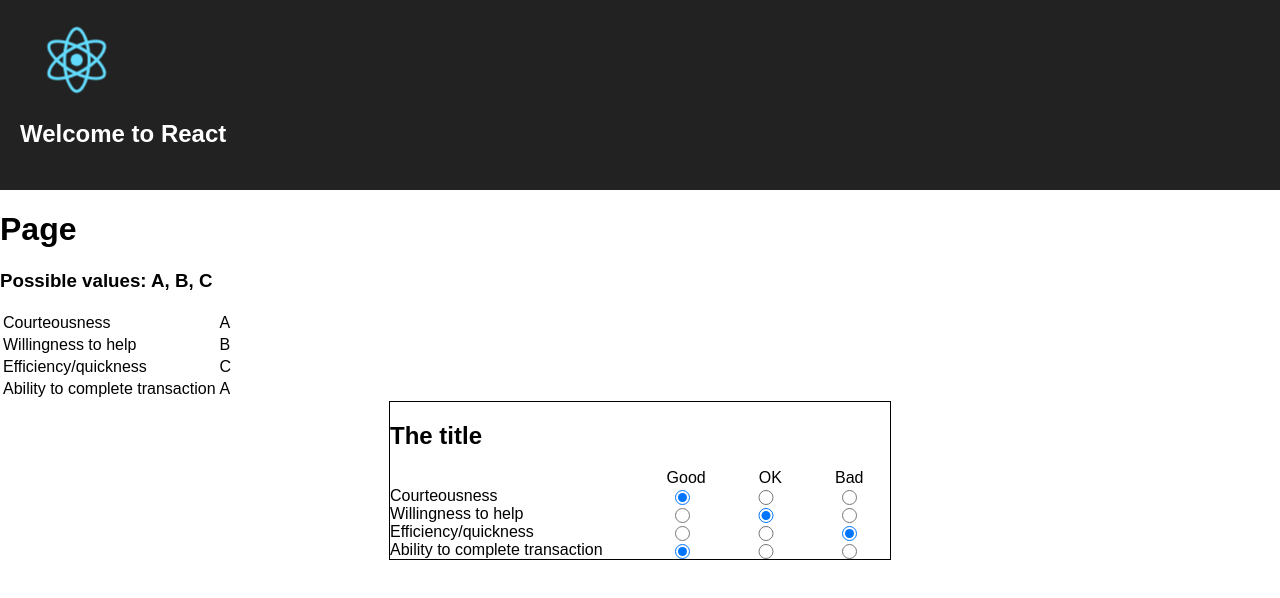
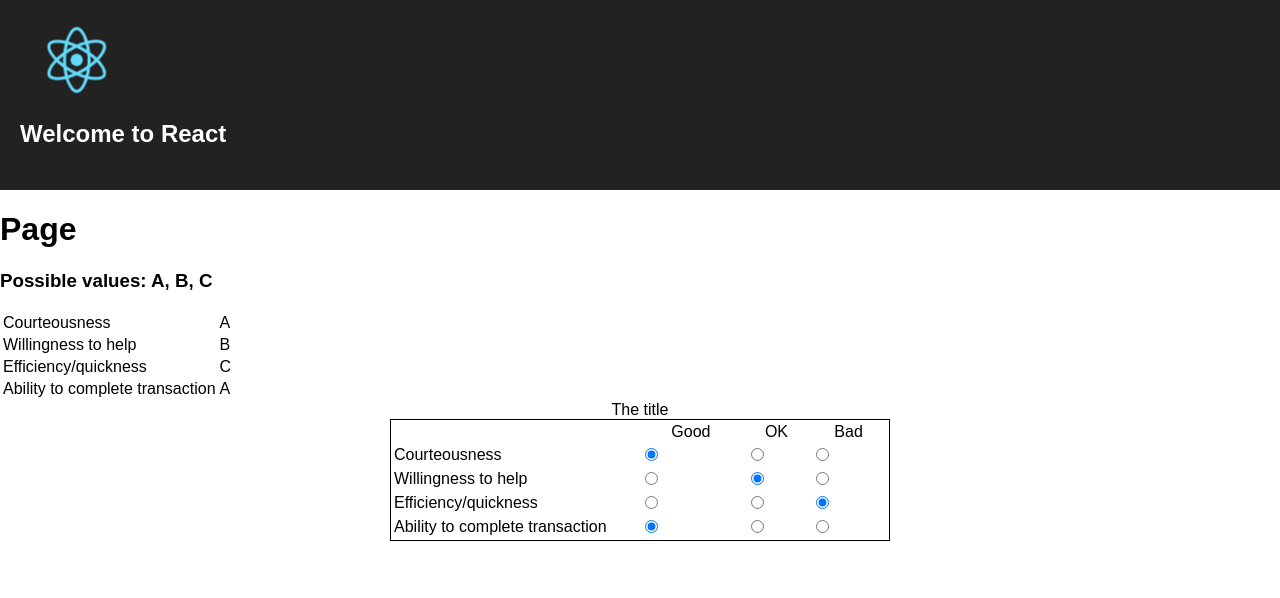
Before and after one commit to atomcorp/likert-or-not, a React app: page / in a window 1280 px wide. Shown: the top 598 px of the page. Built offline with nearby package versions, Linux system fonts and the light colour scheme; the HTML template or start-up script is replaced by a standard one.

Commit message:
swapped to table

```diff
--- a/src/Matrix/Matrix.css
+++ b/src/Matrix/Matrix.css
@@ -10,8 +10,8 @@
   border: 1px solid;
 }
 
-.columns {
-  display: flex;
+.header {
+  /* display: flex; */
 
   /* This is a special spacer to mimic the Statements */
   &::before {
@@ -26,7 +26,7 @@
 }
 
 .row {
-  display: flex;
+  /* display: flex; */
 }
 
 .statement {
@@ -34,7 +34,7 @@
 }
 
 .radios {
-  display: flex;
+  /* display: flex; */
   flex: 1;
 }
 
--- a/src/Matrix/Matrix.tsx
+++ b/src/Matrix/Matrix.tsx
@@ -7,7 +7,7 @@ import Rows from './components/Rows';
 import {MatrixProps} from './definitions';
 
 const Matrix = (props: MatrixProps) => (
-  <div className={css.container}>
+  <table className={css.container}>
     <Title>{props.title}</Title>
     <Labels labels={props.labels} />
     <Rows
@@ -16,7 +16,7 @@ const Matrix = (props: MatrixProps) => (
       handleClick={props.handleClick}
       values={props.values}
     />
-  </div>
+  </table>
 );
 
 export default Matrix;
--- a/src/Matrix/components/Labels.tsx
+++ b/src/Matrix/components/Labels.tsx
@@ -4,13 +4,15 @@ import css from '../Matrix.css';
 import {LabelsProps} from '../definitions';
 
 const Labels = (props: LabelsProps) => (
-  <div className={css.columns}>
-    {props.labels.map((label) => (
-      <div key={label} className={css.column}>
-        {label}
-      </div>
-    ))}
-  </div>
+  <thead className={css.columns}>
+    <tr className={css.header}>
+      {props.labels.map((label) => (
+        <td key={label} className={css.column}>
+          {label}
+        </td>
+      ))}
+    </tr>
+  </thead>
 );
 
 export default Labels;
--- a/src/Matrix/components/Rows.tsx
+++ b/src/Matrix/components/Rows.tsx
@@ -11,7 +11,7 @@ interface RowsProps {
 }
 
 const Rows = (props: RowsProps) => (
-  <div className={css.rows}>
+  <tbody className={css.rows}>
     {props.statements.map((statement) => (
       <Row
         key={statement.id}
@@ -21,7 +21,7 @@ const Rows = (props: RowsProps) => (
         values={props.values}
       />
     ))}
-  </div>
+  </tbody>
 );
 
 interface DomRowType {
@@ -32,15 +32,29 @@ interface DomRowType {
 }
 
 const Row = (props: DomRowType) => (
-  <div className={css.row}>
-    <div className={css.statement}>{props.statement.statement}</div>
-    <Radios
-      options={props.options}
-      statement={props.statement}
-      handleClick={props.handleClick}
-      values={props.values}
-    />
-  </div>
+  <tr className={css.row}>
+    <td className={css.statement}>{props.statement.statement}</td>
+    {Array.from(
+      Array(props.options)
+        .fill((index: number) => (
+          <td key={index}>
+            <Radio
+              name={props.statement.id}
+              value={props.statement.value}
+              checked={isChecked({
+                value: props.statement.value,
+                values: props.values,
+                index,
+              })}
+              handleClick={props.handleClick}
+              index={index}
+              values={props.values}
+            />
+          </td>
+        ))
+        .map((radio, index) => radio(index))
+    )}
+  </tr>
 );
 
 interface IsCheckProps {
@@ -59,36 +73,14 @@ const isChecked = (props: IsCheckProps) => {
   return props.value === props.index;
 };
 
-interface RadiosProps {
-  statement: RowType;
-  options: number;
-  handleClick: (props: ClickProps) => void;
-  values?: string[] | number[];
-}
+// interface RadiosProps {
+//   statement: RowType;
+//   options: number;
+//   handleClick: (props: ClickProps) => void;
+//   values?: string[] | number[];
+// }
 
-const Radios = (props: RadiosProps) => (
-  <div className={css.radios}>
-    {Array.from(
-      Array(props.options)
-        .fill((index: number) => (
-          <Radio
-            key={index}
-            name={props.statement.id}
-            value={props.statement.value}
-            checked={isChecked({
-              value: props.statement.value,
-              values: props.values,
-              index,
-            })}
-            handleClick={props.handleClick}
-            index={index}
-            values={props.values}
-          />
-        ))
-        .map((radio, index) => radio(index))
-    )}
-  </div>
-);
+// const Radios = (props: RadiosProps) => <div className={css.radios} />;
 
 interface ReturnValueProps {
   index: number;
--- a/src/Matrix/components/Title.tsx
+++ b/src/Matrix/components/Title.tsx
@@ -3,6 +3,6 @@ import * as React from 'react';
 
 import {TitleProps} from '../definitions';
 
-const Title = (props: TitleProps) => <h2>{props.children}</h2>;
+const Title = (props: TitleProps) => <caption>{props.children}</caption>;
 
 export default Title;
```
